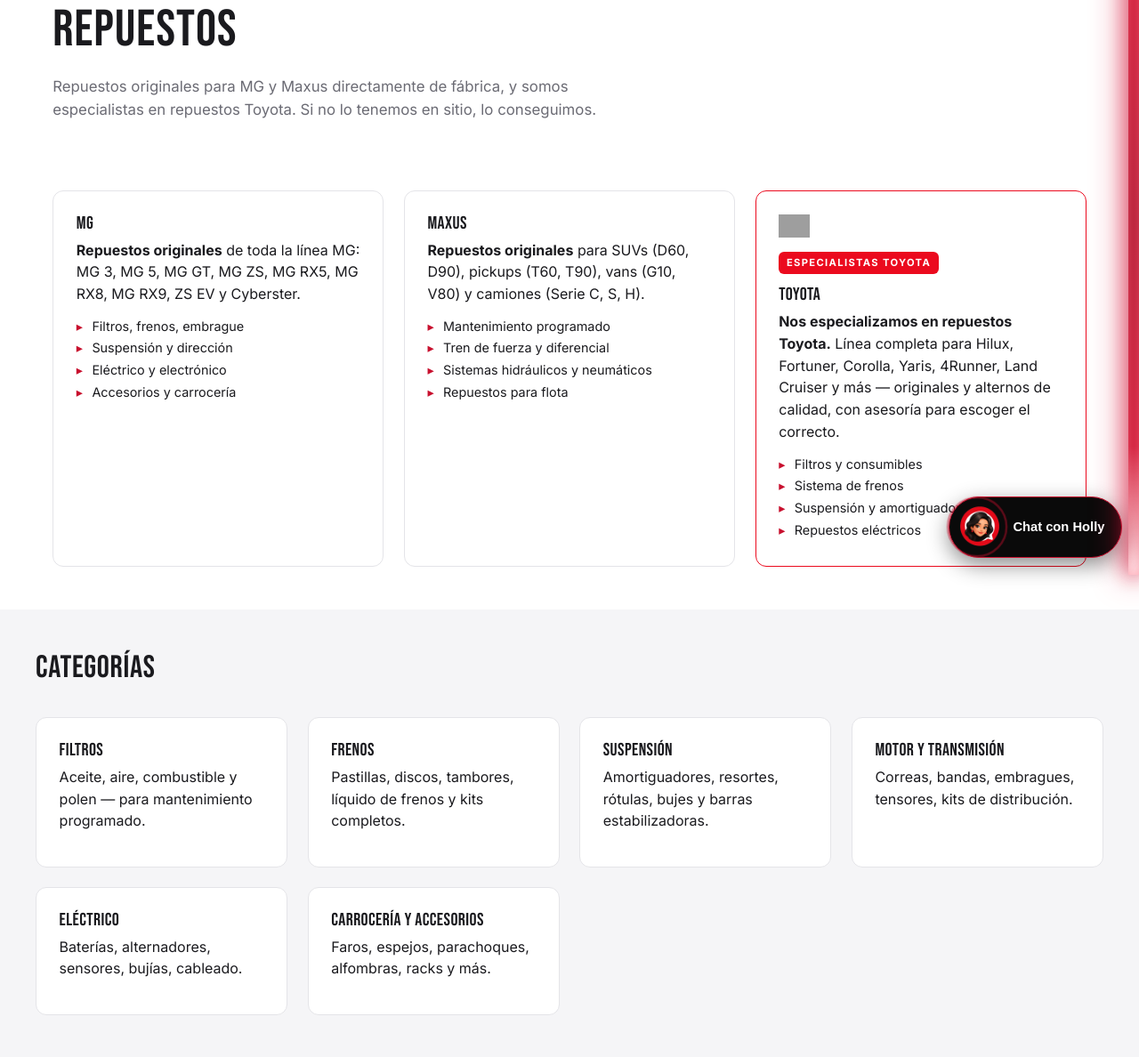
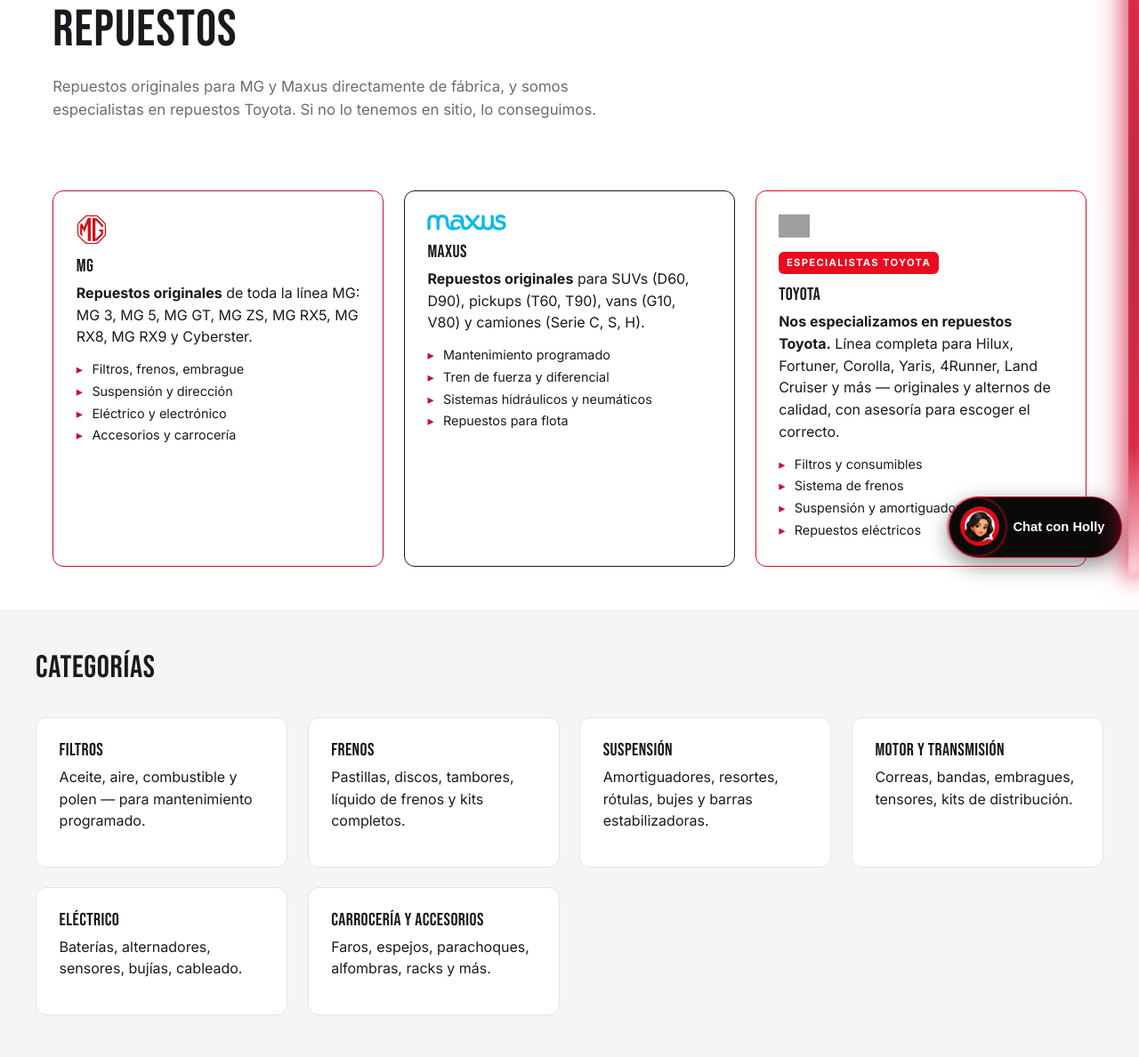
Before and after one commit to lazaruzai-commits/holly-import, a FastAPI app: page /repuestos in a window 1280 px wide; the page is wider, and only the part inside the window is pictured. Shown: the part 154-1342 px from the top of that part at 89% size. Run offline with FastAPI, Linux system fonts and the light colour scheme; grey boxes are pictures that could not be loaded.

Commit message:
Repuestos: MG + Maxus logos on their brand cards, matching the Toyota card
- static/img/brand/mg-logo.svg (MG 2021 octagon) and maxus-logo.svg
  (Maxus wordmark) — both public-domain SVGs from Wikimedia Commons,
  Inkscape metadata stripped.
- /repuestos MG and Maxus cards now open with their logo; borders
  tinted MG crimson / Maxus black to match the Toyota-red treatment.
- MG card copy: dropped 'ZS EV' (no longer sold; RX8 stays — a unit is
  in inventory).

Co-Authored-By: Claude Fable 5.1 <noreply@anthropic.com>

```diff
--- a/static/css/holly.css
+++ b/static/css/holly.css
@@ -1401,3 +1401,7 @@ input:focus, textarea:focus, select:focus { outline: 2px solid var(--c-crimson);
   .hh__nav { gap: .7rem; }
   .hh__nav a { font-size: .86rem; }
 }
+.rep-brand__logo--mg { height: 34px; }
+.rep-brand__logo--maxus { height: 18px; }
+.rep-brand--mg { border-color: #c8102e; }
+.rep-brand--maxus { border-color: #1a1a1e; }
--- a/templates/repuestos.html
+++ b/templates/repuestos.html
@@ -11,8 +11,9 @@
 <section class="section">
   <div class="grid grid--three">
     <article class="value rep-brand rep-brand--mg">
+      <img class="rep-brand__logo rep-brand__logo--mg" src="{{ root_path }}/static/img/brand/mg-logo.svg" alt="MG" width="34" height="34">
       <h3>MG</h3>
-      <p><strong>Repuestos originales</strong> de toda la línea MG: MG 3, MG 5, MG GT, MG ZS, MG RX5, MG RX8, MG RX9, ZS EV y Cyberster.</p>
+      <p><strong>Repuestos originales</strong> de toda la línea MG: MG 3, MG 5, MG GT, MG ZS, MG RX5, MG RX8, MG RX9 y Cyberster.</p>
       <ul class="card__bullets">
         <li>Filtros, frenos, embrague</li>
         <li>Suspensión y dirección</li>
@@ -21,6 +22,7 @@
       </ul>
     </article>
     <article class="value rep-brand rep-brand--maxus">
+      <img class="rep-brand__logo rep-brand__logo--maxus" src="{{ root_path }}/static/img/brand/maxus-logo.svg" alt="Maxus" width="88" height="18">
       <h3>Maxus</h3>
       <p><strong>Repuestos originales</strong> para SUVs (D60, D90), pickups (T60, T90), vans (G10, V80) y camiones (Serie C, S, H).</p>
       <ul class="card__bullets">
```
Also changed, not shown: static/img/brand/maxus-logo.svg (added), static/img/brand/mg-logo.svg (added).
